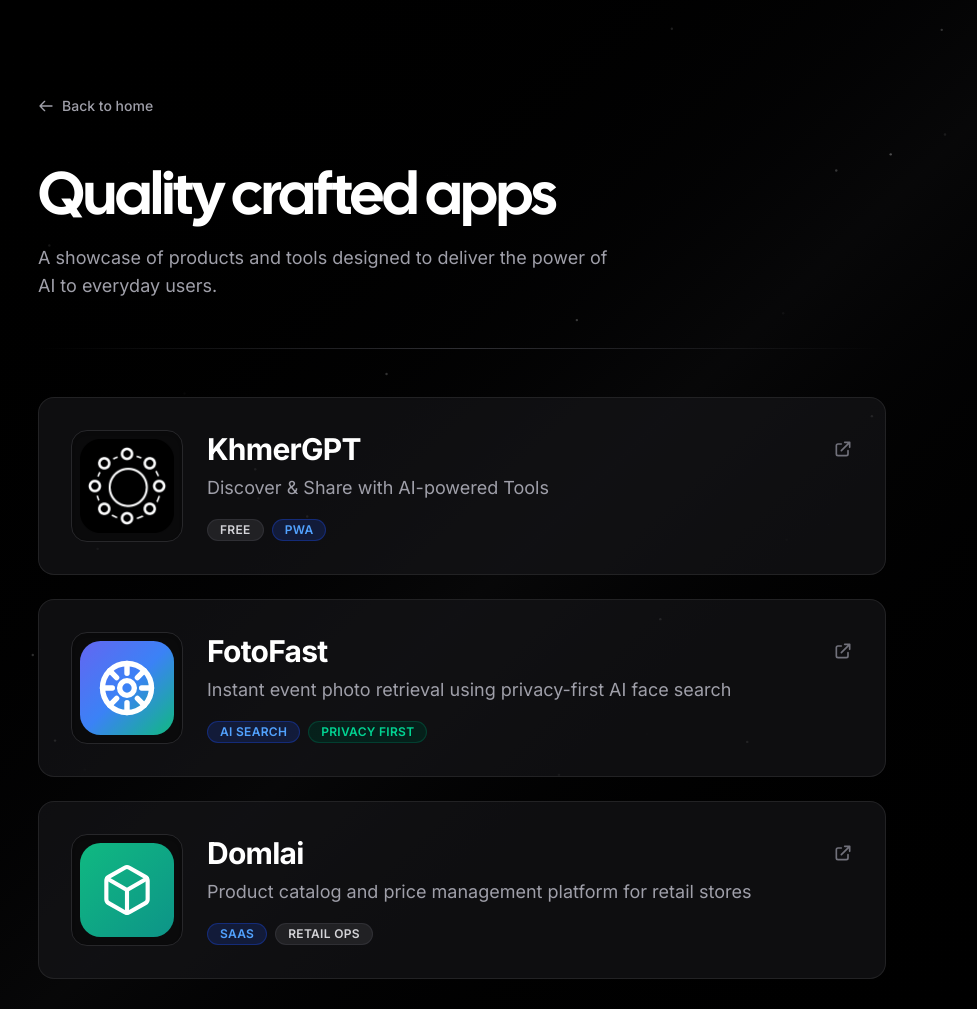
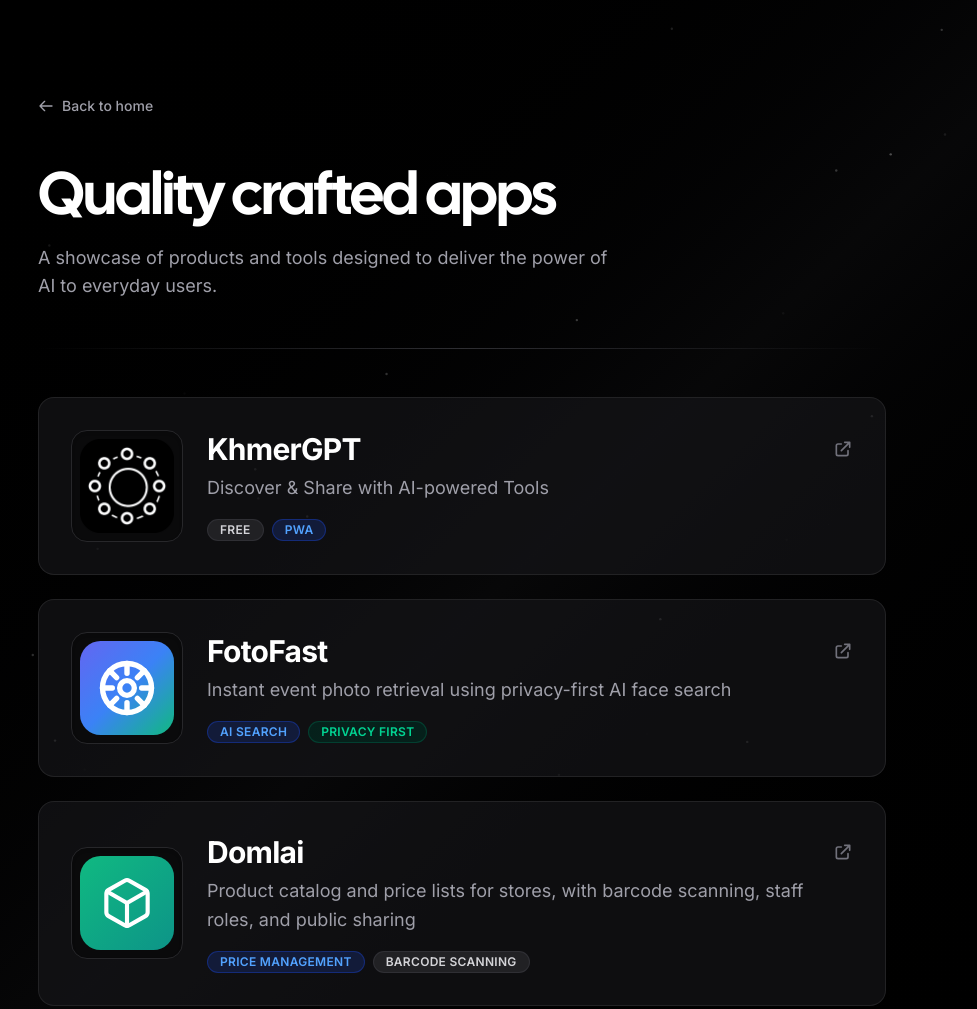
Before and after one commit to vatheara/theara.dev, an Astro site: page /apps in a window 1280 px wide. Shown: the top 1009 px of the page, without its empty margins (178-1155 px from the left). Built offline with nearby package versions, Linux system fonts and the light colour scheme; Astro itself is replaced by a stand-in of ours.

Commit message:
fix: describe Domlai as catalog and price management, not POS
Co-Authored-By: Claude Opus 5.5 <noreply@anthropic.com>

```diff
--- a/src/pages/apps.astro
+++ b/src/pages/apps.astro
@@ -69,12 +69,12 @@ import Particles from '@/components/Particles.astro';
         />
         <AppItem
           title="Domlai"
-          description="Product catalog and price management platform for retail stores"
+          description="Product catalog and price lists for stores, with barcode scanning, staff roles, and public sharing"
           href="https://domlai.app"
           logo="/assets/logo/domlai.svg"
           tags={[
-            { label: 'SaaS', variant: 'primary' },
-            { label: 'Retail Ops', variant: 'default' },
+            { label: 'Price Management', variant: 'primary' },
+            { label: 'Barcode Scanning', variant: 'default' },
           ]}
         />
       </section>
```
